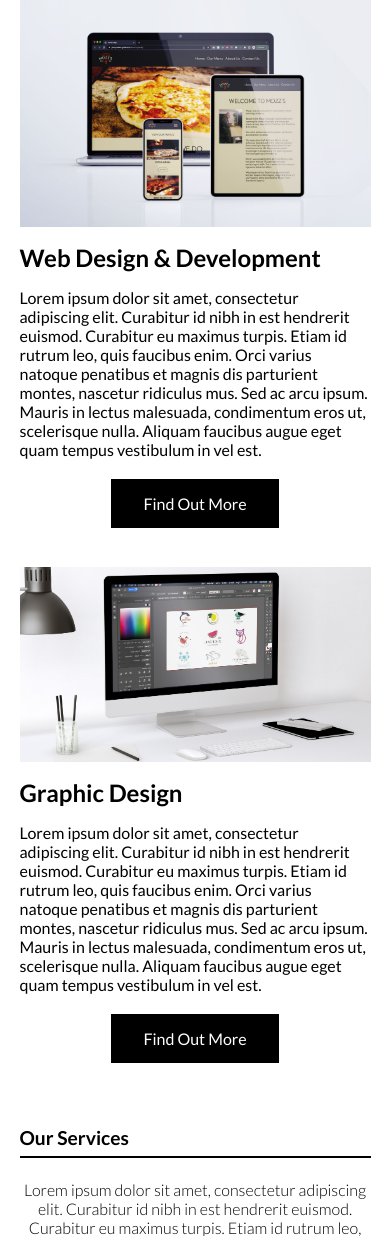
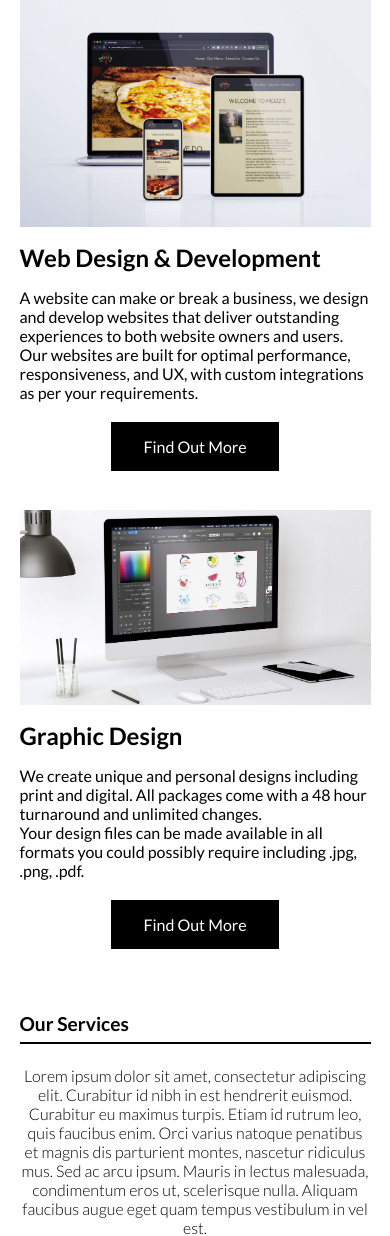
Before and after one commit to Avandor-uk/Avandor, a PHP site: page / in a window 390 px wide. Shown: the part 331-1567 px from the top of the page. Run offline with PHP 8.4, Linux system fonts and the light colour scheme; some libraries are stand-ins or nearby versions.

Commit message:
Upload more changes to hamburger & copy - mobile testing

```diff
--- a/assets/css/style.css
+++ b/assets/css/style.css
@@ -101,6 +101,10 @@ header {
 }
 
 .navigation-button {
+    display: none;
+}
+
+.extend-nav {
     display: none;
 }
 
@@ -417,6 +421,10 @@ footer {
         width: 50%;
     }
 
+    .mobile-nav {
+        width: 95%;
+    }
+
     /* navigation small */
     .show-mobile-nav {
         height: 250px !important;
--- a/index.html
+++ b/index.html
@@ -57,11 +57,12 @@
         <div class="intro-top row">
             <div class="intro-text">
                 <h1>Web Design & Development</h1>
-                <p>Lorem ipsum dolor sit amet, consectetur adipiscing elit.
-                    Curabitur id nibh in est hendrerit euismod. Curabitur eu maximus turpis.
-                    Etiam id rutrum leo, quis faucibus enim. Orci varius natoque penatibus et magnis dis parturient montes,
-                    nascetur ridiculus mus. Sed ac arcu ipsum. Mauris in lectus malesuada,
-                    condimentum eros ut, scelerisque nulla. Aliquam faucibus augue eget quam tempus vestibulum in vel est.
+                <p>A website can make or break a business,
+                    we design and develop websites that deliver outstanding
+                    experiences to both website owners and users.
+                    Our websites are built for optimal performance,
+                    responsiveness, and UX, with custom integrations as per
+                    your requirements.
                 </p>
                 <a href="#" class="intro-btn">Find Out More</a>
             </div>
@@ -70,11 +71,10 @@
         <div class="intro-bottom row">
             <div class="intro-text">
                 <h1>Graphic Design</h1>
-                <p>Lorem ipsum dolor sit amet, consectetur adipiscing elit.
-                    Curabitur id nibh in est hendrerit euismod. Curabitur eu maximus turpis.
-                    Etiam id rutrum leo, quis faucibus enim. Orci varius natoque penatibus et magnis dis parturient montes,
-                    nascetur ridiculus mus. Sed ac arcu ipsum. Mauris in lectus malesuada,
-                    condimentum eros ut, scelerisque nulla. Aliquam faucibus augue eget quam tempus vestibulum in vel est.
+                <p>We create unique and personal designs including print and digital.
+                    All packages come with a 48 hour turnaround and unlimited changes.
+                    <br> Your design files can be made available in all formats
+                     you could possibly require including .jpg, .png, .pdf.
                 </p>
                 <a href="#" class="intro-btn">Find Out More</a>
             </div>
```
